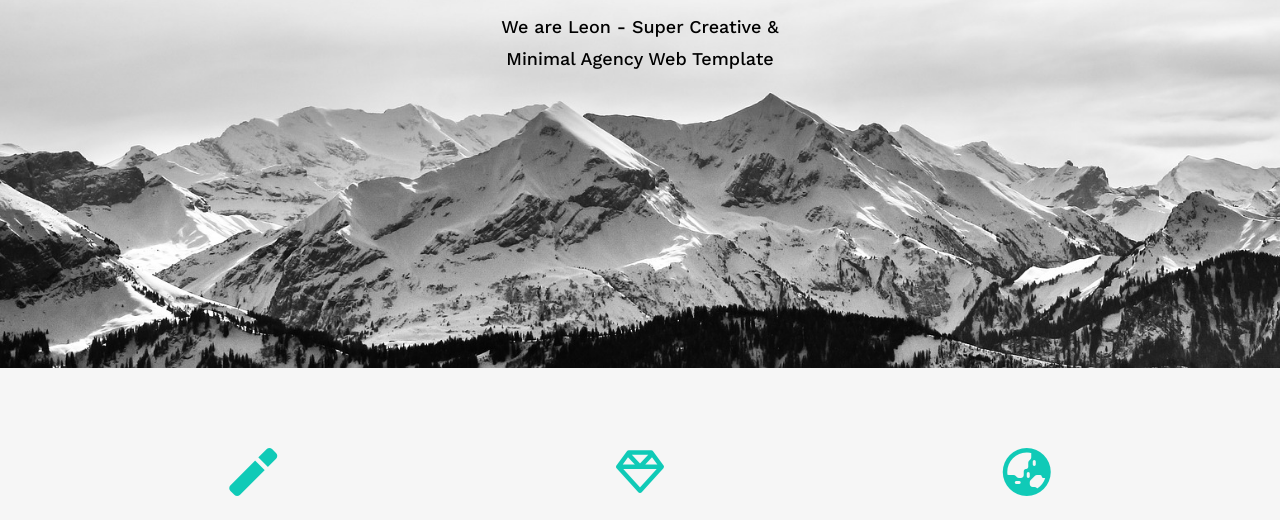
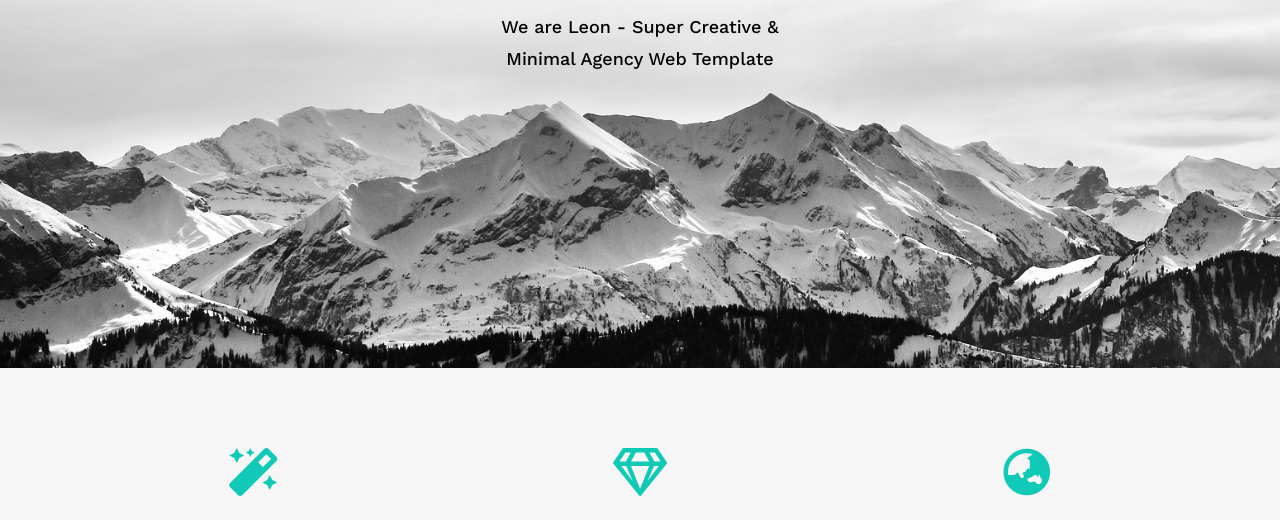
Before and after one commit to Israa27/Template, a plain HTML site: page index.html in a window 1280 px wide. Shown: the part 432-952 px from the top of the page. Drawn offline with nearby package versions, Linux system fonts and the light colour scheme.

Commit message:
Update index.html
add fontawesome link

```diff
--- a/index.html
+++ b/index.html
@@ -9,6 +9,7 @@
      <!--normalize css makes browsers render all elements -->
     <link rel="stylesheet" href="css/normalize.css">
     <link rel="stylesheet" href="css/all.min.css">
+    <link rel="stylesheet" href="https://use.fontawesome.com/releases/v5.13.0/css/all.css">
      <!--work sans googlefonts -->
     <link rel="preconnect" href="https://fonts.gstatic.com">
     <link href="https://fonts.googleapis.com/css2?family=Work+Sans:wght@200;300;500;600;700;800&display=swap" rel="stylesheet">
```
